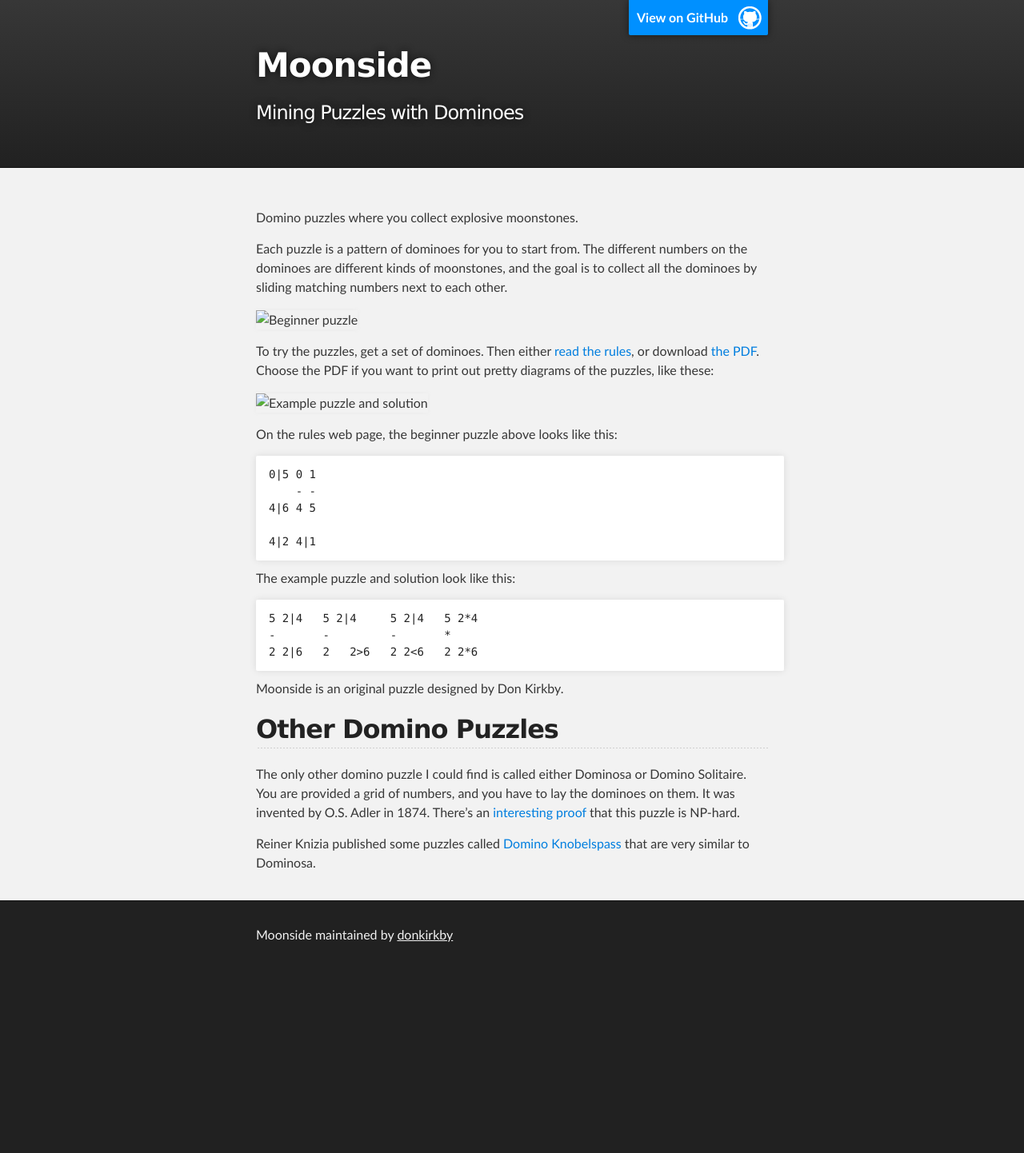
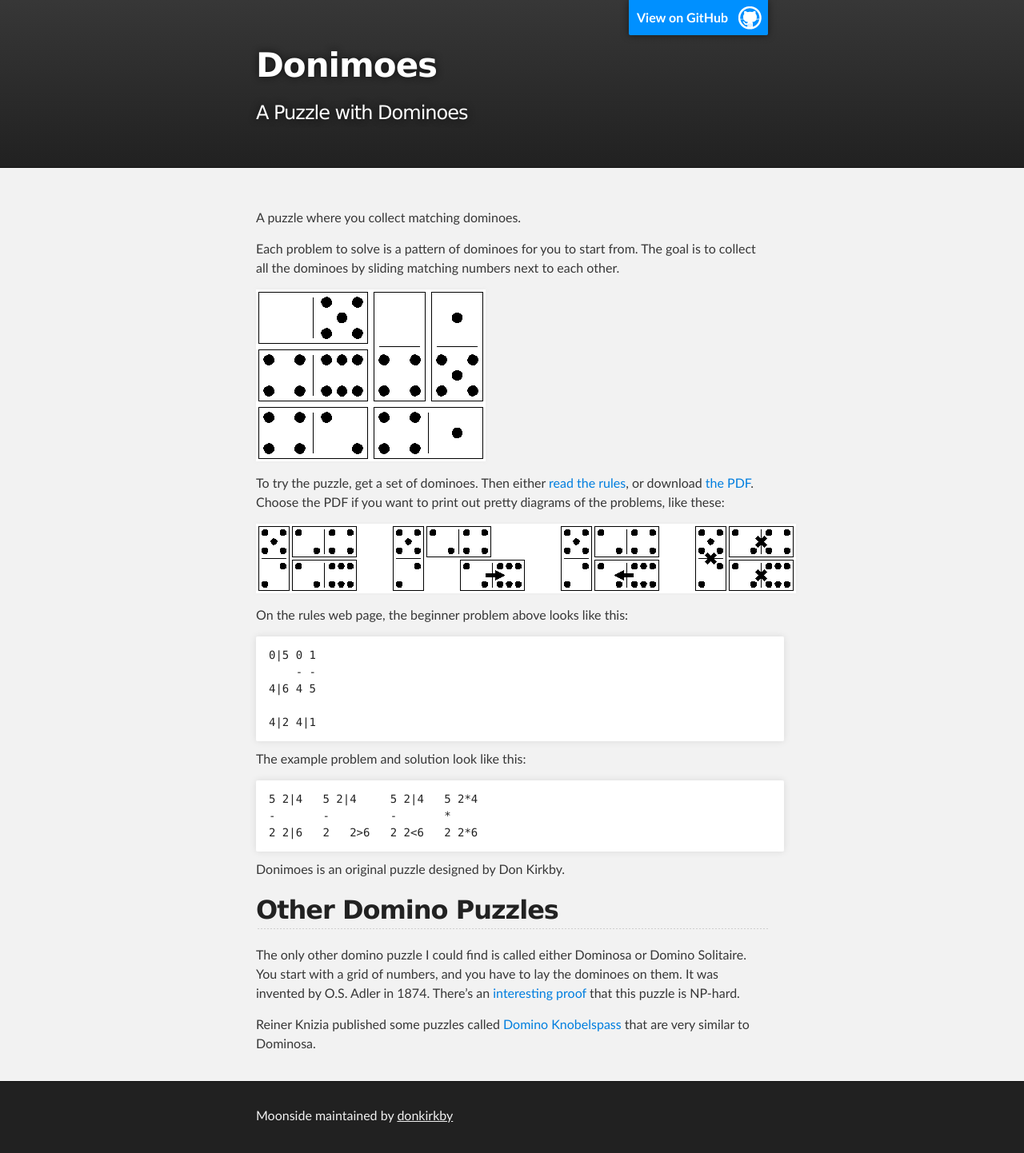
Before and after one commit to donkirkby/donimoes, a Jekyll site: the page built from index.md, in a window 1280 px wide. Shown: the whole page at 80% size. Built offline with Jekyll 4.4.1, drawn with Linux system fonts in a browser that asks for light colours; before the commit the page ends 1216 px from its top, so only the background shows below that.

Commit message:
Rename Moonside to Donimoes in index page.

```diff
--- a/index.md
+++ b/index.md
@@ -1,22 +1,21 @@
 ---
-title: Moonside
-subtitle: Mining Puzzles with Dominoes
+title: Donimoes
+subtitle: A Puzzle with Dominoes
 ---
-Domino puzzles where you collect explosive moonstones.
+A puzzle where you collect matching dominoes.
 
-Each puzzle is a pattern of dominoes for you to start from. The different
-numbers on the dominoes are different kinds of moonstones, and the goal is to
-collect all the dominoes by sliding matching numbers next to each other.
+Each problem to solve is a pattern of dominoes for you to start from. The goal
+is to collect all the dominoes by sliding matching numbers next to each other.
 
-![Beginner puzzle][example1]
+![Beginner problem][example1]
 
-To try the puzzles, get a set of dominoes. Then either [read the rules][rules],
+To try the puzzle, get a set of dominoes. Then either [read the rules][rules],
 or download [the PDF][pdf]. Choose the PDF if you want to print out pretty
-diagrams of the puzzles, like these:
+diagrams of the problems, like these:
 
-![Example puzzle and solution][example2]
+![Example problem and solution][example2]
 
-On the rules web page, the beginner puzzle above looks like this:
+On the rules web page, the beginner problem above looks like this:
 
     0|5 0 1
         - -
@@ -24,22 +23,22 @@
 
     4|2 4|1
 
-The example puzzle and solution look like this:
+The example problem and solution look like this:
 
     5 2|4   5 2|4     5 2|4   5 2*4
     -       -         -       *
     2 2|6   2   2>6   2 2<6   2 2*6
 
-Moonside is an original puzzle designed by Don Kirkby.
+Donimoes is an original puzzle designed by Don Kirkby.
 
-[rules]: http://donkirkby.github.com/moonside/rules.html
-[example1]: http://donkirkby.github.com/moonside/example1.png
-[example2]: http://donkirkby.github.com/moonside/example2.png
-[pdf]: http://donkirkby.github.com/moonside/moonside.pdf
+[rules]: http://donkirkby.github.com/donimoes/rules.html
+[example1]: http://donkirkby.github.com/donimoes/example1.png
+[example2]: http://donkirkby.github.com/donimoes/example2.png
+[pdf]: http://donkirkby.github.com/donimoes/donimoes.pdf
 
 ## Other Domino Puzzles ##
 The only other domino puzzle I could find is called either Dominosa or Domino
-Solitaire. You are provided a grid of numbers, and you have to lay the dominoes
+Solitaire. You start with a grid of numbers, and you have to lay the dominoes
 on them. It was invented by O.S. Adler in 1874. There's an
 [interesting proof][proof] that this puzzle is NP-hard.
 
```
